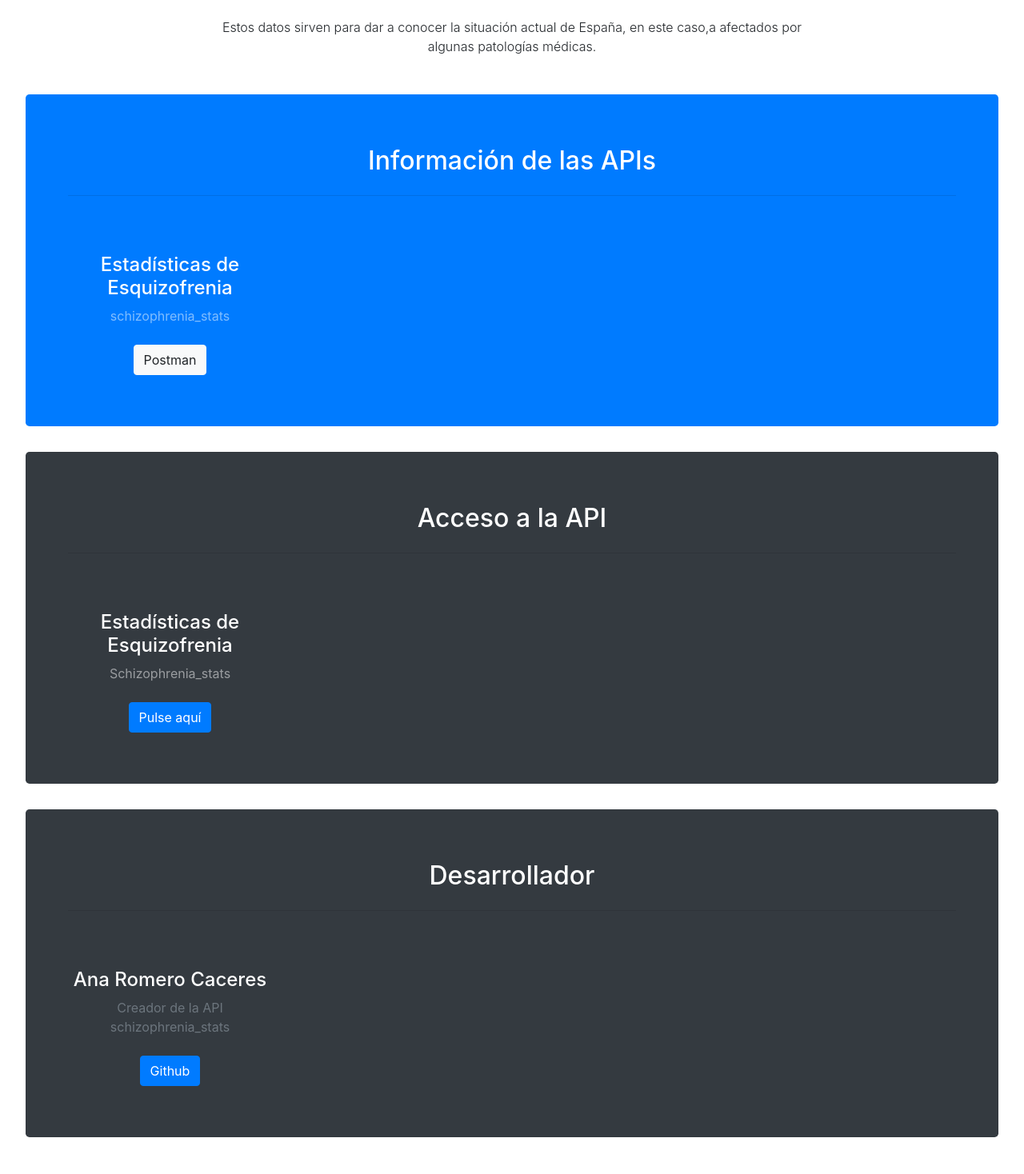
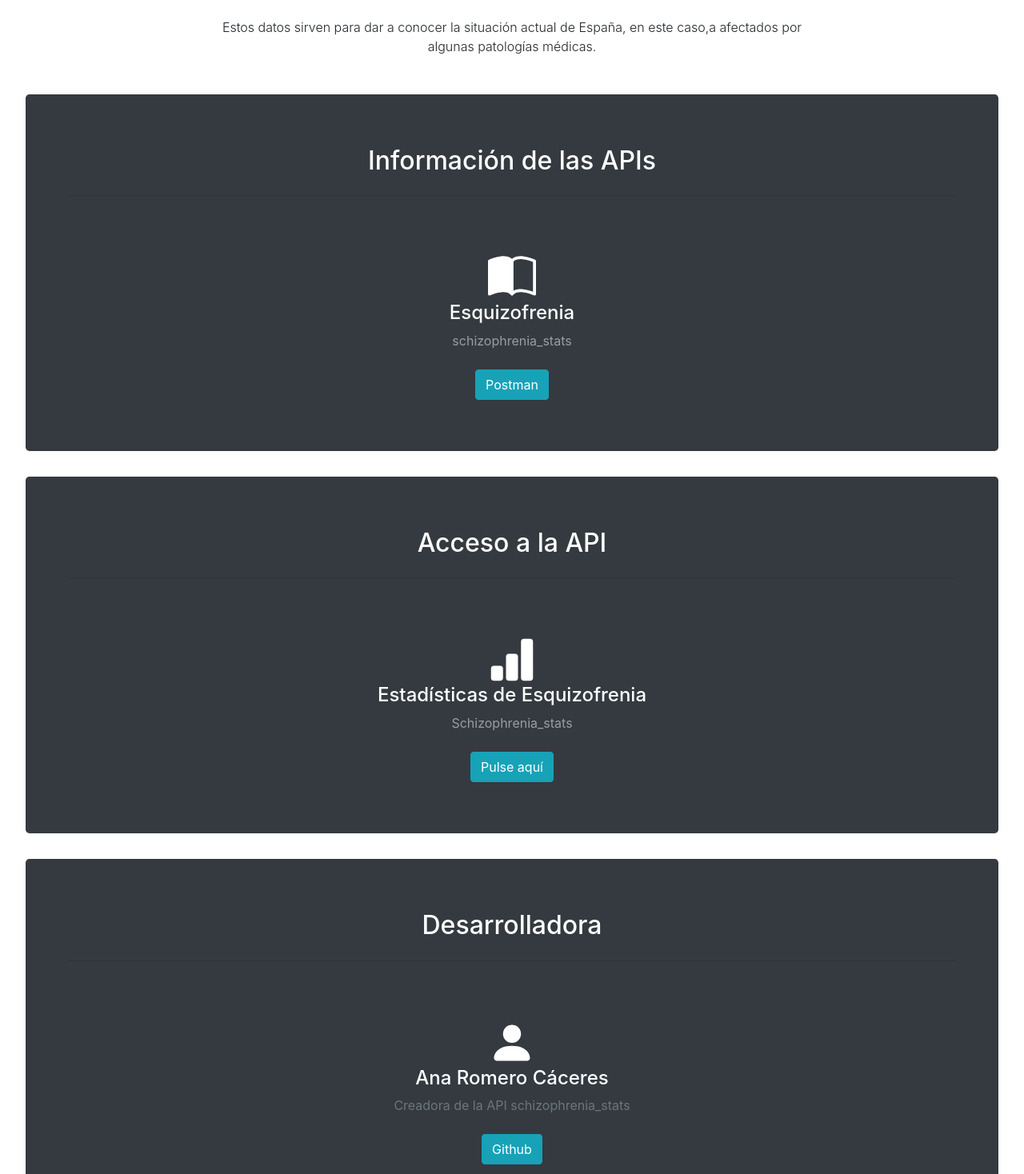
Before and after one commit to gti-sos/SOS2021-sep-arc, a Svelte app: page / in a window 1280 px wide. Shown: the part 302-1770 px from the top of the page at 80% size. Built offline with nearby package versions, Linux system fonts and the light colour scheme.

Commit message:
pag retocada

```diff
--- a/src/Home.svelte
+++ b/src/Home.svelte
@@ -19,7 +19,7 @@
                 </div>
                 <div class="col-lg-8 align-self-baseline">
                     <a href="https://github.com/gti-sos/sos2021-sep-arc"
-                        ><button type="button" class="btn btn-primary"
+                        ><button type="button" class="btn btn-info"
                             >Repositorio de GitHub</button
                         ></a
                     >
@@ -36,25 +36,29 @@
 
     <!-- Información -->
     <section class="page-section" id="informacion">
-        <div class="jumbotron bg-primary">
+        <div class="jumbotron bg-dark">
             <div class="container">
                 <h2 class="text-center text-white mt-0">
                     Información de las APIs
                 </h2>
                 <hr class="my-4" />
                 <div class="row">
-                    <div class="col-lg-3 col-md-6 text-center">
+                  <div class="col-xs-3 col-md-4 text-center"></div>
+                    <div class="col-lg-4 col-md-4 text-center">
                         <div class="mt-5">
+                            <svg xmlns="http://www.w3.org/2000/svg" width="60" height="60" fill="white" class="bi bi-book-half" viewBox="0 0 16 16">
+                                <path d="M8.5 2.687c.654-.689 1.782-.886 3.112-.752 1.234.124 2.503.523 3.388.893v9.923c-.918-.35-2.107-.692-3.287-.81-1.094-.111-2.278-.039-3.213.492V2.687zM8 1.783C7.015.936 5.587.81 4.287.94c-1.514.153-3.042.672-3.994 1.105A.5.5 0 0 0 0 2.5v11a.5.5 0 0 0 .707.455c.882-.4 2.303-.881 3.68-1.02 1.409-.142 2.59.087 3.223.877a.5.5 0 0 0 .78 0c.633-.79 1.814-1.019 3.222-.877 1.378.139 2.8.62 3.681 1.02A.5.5 0 0 0 16 13.5v-11a.5.5 0 0 0-.293-.455c-.952-.433-2.48-.952-3.994-1.105C10.413.809 8.985.936 8 1.783z"/>
+                              </svg>
                             <i
                                 class="fas fa-4x fa-user-injured text-white mb-4"
                             />
                             <h3 class="h4 mb-2 text-white">
-                                Estadísticas de Esquizofrenia
+                                Esquizofrenia
                             </h3>
                             <p class="text-white-50 mb-0">schizophrenia_stats</p>
                             <br /><a
                                 href="https://documenter.getpostman.com/view/14948110/TzsZroMB"
-                                ><button type="button" class="btn btn-light"
+                                ><button type="button" class="btn btn-info"
                                     >Postman</button
                                 ></a>
                         </div>
@@ -70,8 +74,12 @@
                 <h2 class="text-center text-white mt-0">Acceso a la API</h2>
                 <hr class="divider my-4" />
                 <div class="row">
-                    <div class="col-lg-3 col-md-6 text-center">
+                    <div class="col-xs-3 col-md-4 text-center"></div>
+                    <div class="col-lg-4 col-md-4 text-center">
                         <div class="mt-5">
+                            <svg xmlns="http://www.w3.org/2000/svg" width="60" height="60" fill="white" class="bi bi-bar-chart-fill" viewBox="0 0 16 16">
+                                <path d="M1 11a1 1 0 0 1 1-1h2a1 1 0 0 1 1 1v3a1 1 0 0 1-1 1H2a1 1 0 0 1-1-1v-3zm5-4a1 1 0 0 1 1-1h2a1 1 0 0 1 1 1v7a1 1 0 0 1-1 1H7a1 1 0 0 1-1-1V7zm5-5a1 1 0 0 1 1-1h2a1 1 0 0 1 1 1v12a1 1 0 0 1-1 1h-2a1 1 0 0 1-1-1V2z"/>
+                              </svg>
                             <i
                                 class="fas fa-4x fa-user-injured text-white mb-4"
                             />
@@ -80,7 +88,7 @@
                             </h3>
                             <p class="text-white-50 mb-0">Schizophrenia_stats</p>
                             <br /><a href="#/schizophrenia-stats"
-                                ><button type="button" class="btn btn-primary"
+                                ><button type="button" class="btn btn-info"
                                     >Pulse aquí</button
                                 ></a>
                         </div>
@@ -94,22 +102,25 @@
     <section class="page-section" id="equipo">
         <div class="jumbotron bg-dark">
             <div class="container">
-                <h2 class="text-center text-white mt-0">Desarrollador</h2>
+                <h2 class="text-center text-white mt-0">Desarrolladora</h2>
                 <hr class="divider dark my-4" />
                 <div class="row">
-                    <div class="col-lg-3 col-md-6 text-center">
+                    <div class="col-xs-3 col-md-4 text-center"></div>
+                    <div class="col-lg-4 col-md-4 text-center">
                         <div class="mt-5">
+                            <svg xmlns="http://www.w3.org/2000/svg" width="60" height="60" fill="white" class="bi bi-person-fill" viewBox="0 0 16 16">
+                                <path d="M3 14s-1 0-1-1 1-4 6-4 6 3 6 4-1 1-1 1H3zm5-6a3 3 0 1 0 0-6 3 3 0 0 0 0 6z"/>
+                              </svg>
                             <i class="fas fa-4x fa-user text-white mb-4" />
                             <h3 class="h4 mb-2 text-white">
-                                Ana Romero Caceres
+                                Ana Romero Cáceres
                             </h3>
                             <p class="text-muted mb-0">
-                                Creador de la API schizophrenia_stats
+                                Creadora de la API schizophrenia_stats
                             </p>
                             <br /><a href="https://github.com/anaromero99"
-                                ><button type="button" class="btn btn-primary"
-                                    >Github</button
-                                ></a>
+                                ><button type="button" class="btn btn-info"
+                                >Github</button></a>
                         </div>
                     </div>
                 </div>
```
Also changed, not shown: public/build/bundle.js, 1 other file (tests, documents, lock files or other folders).
